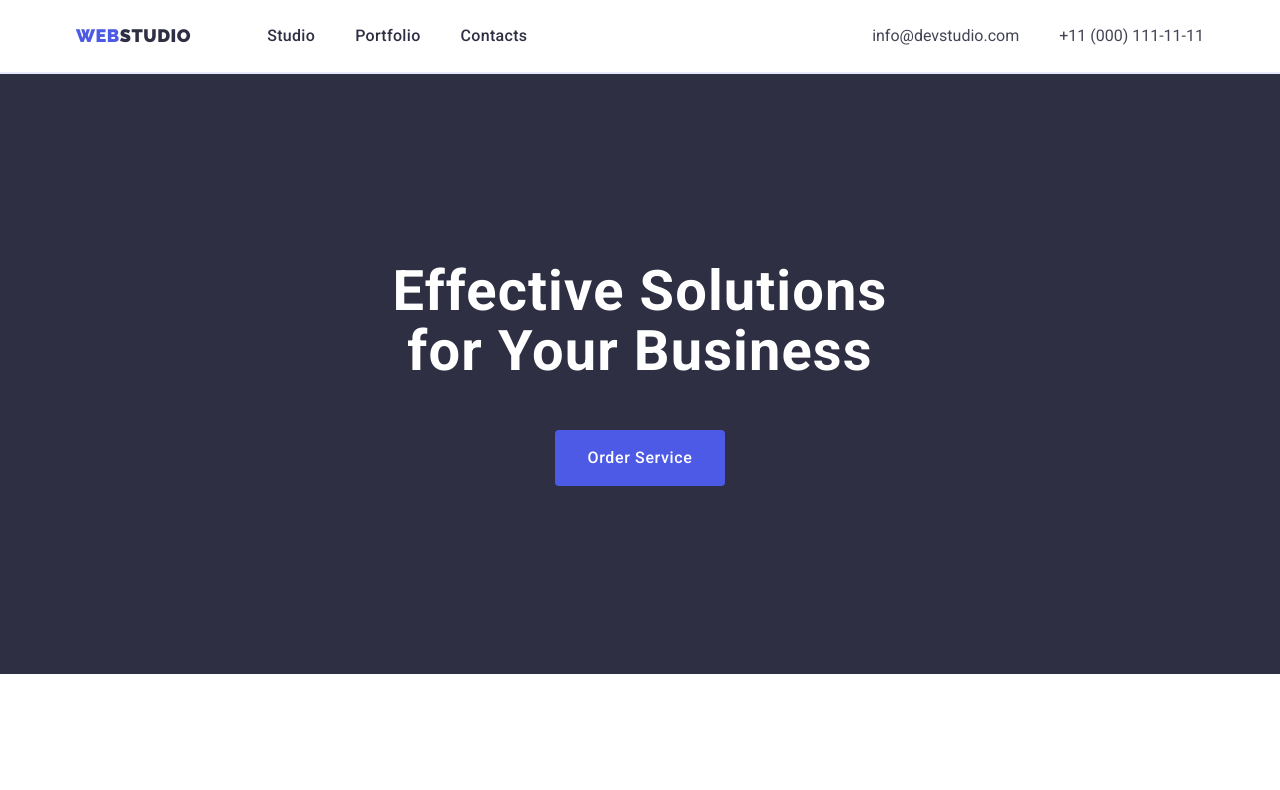
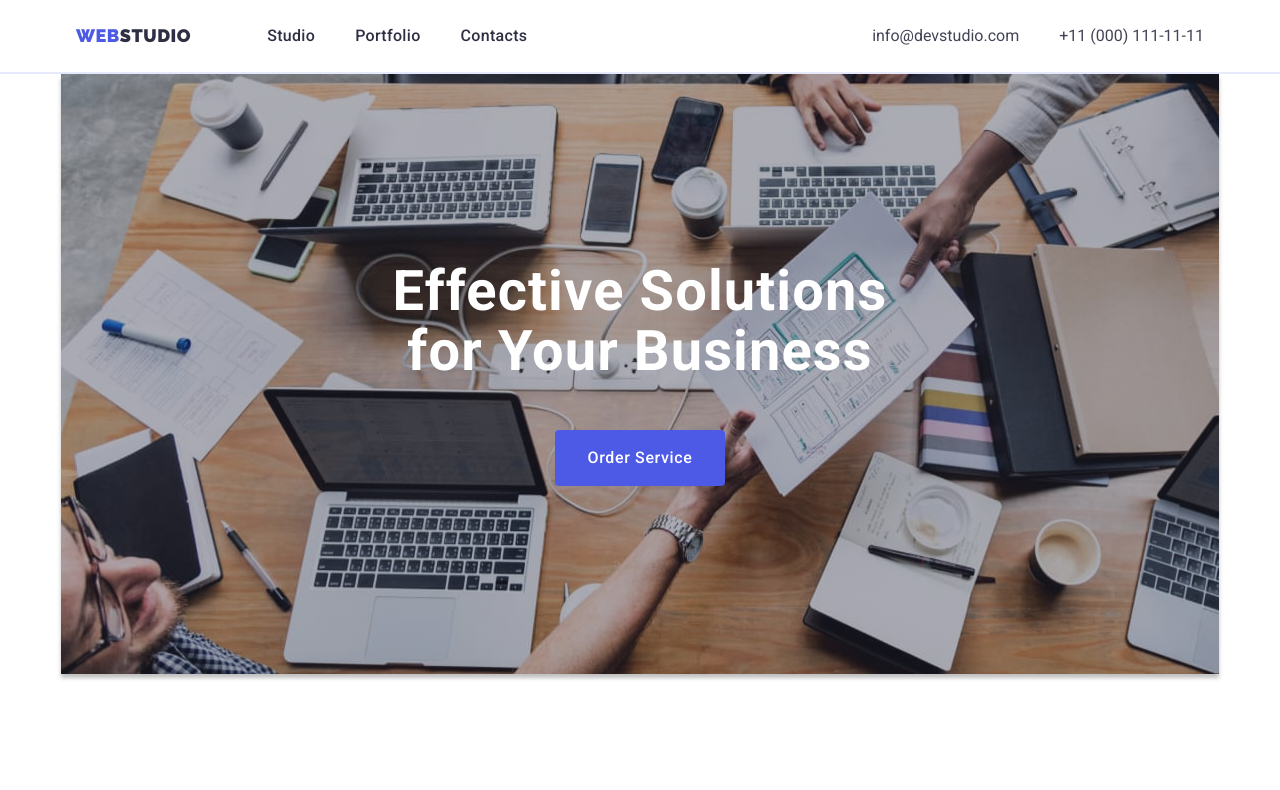
Before and after one commit to VitaliiKonta/goit-markup-hw-04, a plain HTML site: page index.html in a window 1280 px wide. Shown: the top 790 px of the page. Drawn offline with nearby package versions, Linux system fonts and the light colour scheme.

Commit message:
bg-hero-ready

```diff
--- a/css/styles.css
+++ b/css/styles.css
@@ -149,14 +149,24 @@ img {
 /* +++++++++++++++++++++++++++++++++========================MAIN-PAGE========================================+++++++++++++++++++ */
 /* ===========================HERO================================ */
 .hero-background {
-  background: var(--background-color);
+  /* background: var(--background-color); */
+  background-repeat: no-repeat;
+  background-position: center;
+  background-size: cover;
 }
 .hero-container {
+  max-width: 1440px;
+  background-image: linear-gradient(
+      rgba(46, 47, 66, 0.4),
+      rgba(46, 47, 66, 0.4)
+    ),
+    url(../images/people-office-bgi.jpg);
   text-align: center;
   padding-bottom: 188px;
   padding-top: 188px;
   margin-left: auto;
   margin-right: auto;
+  box-shadow: 0px 4px 4px rgb(0 0 0 / 25%);
 }
 /* MAYBE BETTER DELETE LATER CLASS ABOVE? */
 
```
Also changed, not shown: images/people-office-bgi.jpg (added).
